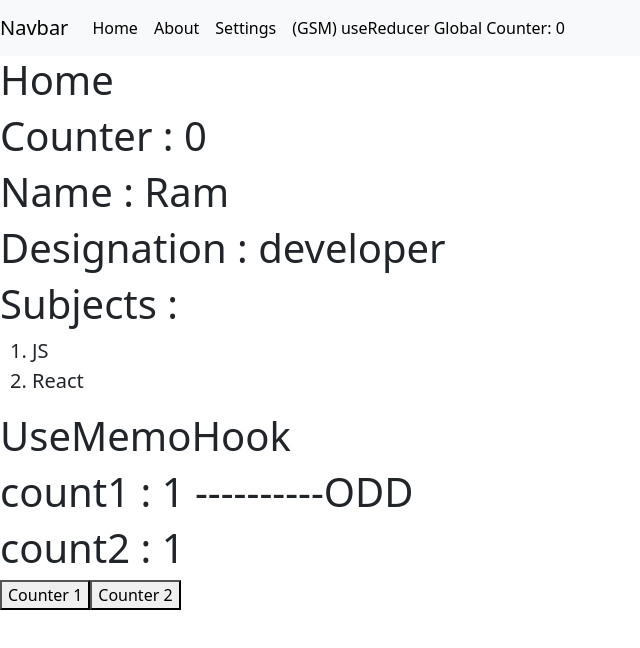
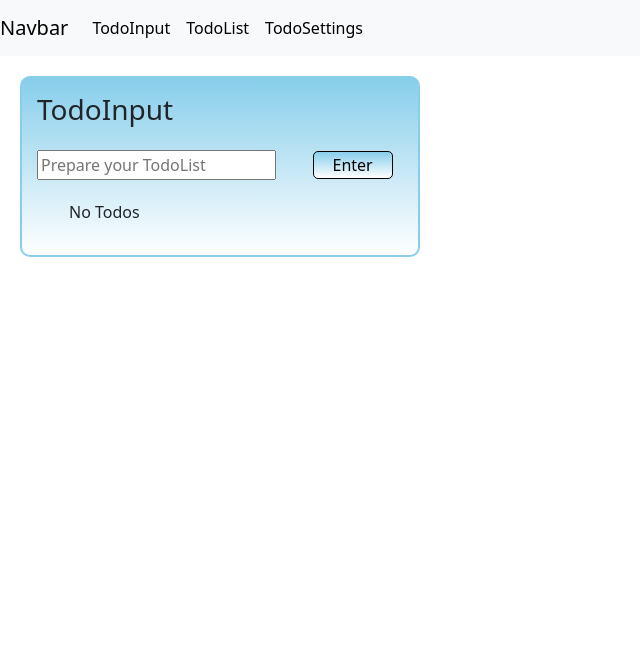
Before and after one commit to Jahnavi-dev/ReactFiles, a React (Create React App) app: page / in a window 1280 px wide. Shown: the top 648 px of the page, without its empty margins (0-640 px from the left). Built offline with nearby package versions, Linux system fonts and the light colour scheme.

Commit message:
Todo with useReducer GSM

```diff
--- a/src/App.js
+++ b/src/App.js
@@ -1,15 +1,10 @@
 import React from "react"
-import RoutingURH from "./Components/functional/Hooks/useReducerHooks/routingURH"
-
-
-
+import TodoRouting from "./Components/functional/Global-Todo/todoRout"
 
 const App=()=>{
-
       return(
       <React.Fragment>
-        <RoutingURH/>
-
+        <TodoRouting/>
       </React.Fragment>
     )
 }
--- /dev/null
+++ b/src/Components/functional/Global-Todo/todo.css
@@ -0,0 +1,40 @@
+.main_cont{
+    background-image: linear-gradient(to bottom,skyblue,white);
+    width: 400px;
+    margin: 20px;
+    padding:15px;
+    border: 2px solid skyblue;
+    border-radius: 10px;
+}
+
+.inputEleStyle{
+    margin-top: 15px;
+}
+
+.Enter{
+    background-image: linear-gradient(to bottom,skyblue,white);
+    border: 1px solid black;
+    border-radius: 5px;
+    margin-left:10%;
+    width:80px
+}
+
+.list_cont{
+    margin-top: 20px;
+}
+
+.liEle{
+    margin-top: 10px;
+}
+
+.listBtns{
+    border:1px solid black;
+    border-radius: 5px;
+    margin-right: 13%;
+}
+
+.flex_cont{
+    display: flex;
+    flex-direction: row;
+    justify-content: space-between;
+}
--- /dev/null
+++ b/src/Components/functional/Global-Todo/todoInput.js
@@ -0,0 +1,45 @@
+import React, { useContext } from "react"
+import TodoNav from "./todoNav";
+import { TodoInfo } from "./todoRout";
+import "./todo.css"
+
+const TodoInput=()=>{
+    const {currectSate, addTodo, removeTodo}=useContext(TodoInfo)
+    console.log(currectSate, "In TodoInput page")
+
+    const enterAction=()=>{
+        let inputEle=document.getElementById("inputEle")
+        addTodo(inputEle.value)
+        inputEle.value="";
+    }
+
+    const deleteAction=(index)=>{
+        console.log(index, "In todoInput-deleteAction")
+        removeTodo(index)
+    }
+
+    return(
+        <React.Fragment>
+            <TodoNav/>
+            <div className="main_cont">
+            <h3>TodoInput</h3>
+            <input type="text" id="inputEle"  className="inputEleStyle" placeholder="Prepare your TodoList"/>
+            <button className="Enter" onClick={enterAction}>Enter</button>
+            <ol className="list_cont">
+                {currectSate.todoList.length===0?
+                 <p>No Todos</p>:
+                 currectSate.todoList.map((eachTodo, index)=>{
+                    return(<li key={index} className="liEle">
+                        <div className="flex_cont">
+                            <span>{eachTodo}</span>
+                            <button className="listBtns" onClick={()=>deleteAction(index)}>Delete</button>
+                        </div>
+                        </li>)
+                 })
+                 }
+            </ol>
+            </div>
+        </React.Fragment>
+    )
+}
+export default TodoInput;
--- /dev/null
+++ b/src/Components/functional/Global-Todo/todoNav.js
@@ -0,0 +1,45 @@
+import React from "react"
+import { Link } from "react-router-dom";
+
+const TodoNav=()=>{
+    const LinkStyle={
+        textDecoration:"none",
+        color:"black",
+    }
+
+    return(
+        <React.Fragment>
+            <nav className="navbar navbar-expand-lg navbar-light bg-light">
+            <a className="navbar-brand" href="#">
+                Navbar
+            </a>
+            <button
+                className="navbar-toggler"
+                type="button"
+                data-toggle="collapse"
+                data-target="#navbarNav"
+                aria-controls="navbarNav"
+                aria-expanded="false"
+                aria-label="Toggle navigation"
+            >
+                <span className="navbar-toggler-icon" />
+            </button>
+            <div className="collapse navbar-collapse" id="navbarNav">
+                <ul className="navbar-nav">
+                <li className="nav-item active nav-link">
+                    <Link to={"/"} style={LinkStyle}>TodoInput</Link>
+                </li>
+                <li className="nav-item active nav-link">
+                    <Link to={"/TodoList"} style={LinkStyle}>TodoList</Link>
+                </li>
+                <li className="nav-item active nav-link">
+                    <Link to={"/TodoSettings"} style={LinkStyle}>TodoSettings</Link>
+                </li>
+                </ul>
+            </div>
+            </nav>
+        </React.Fragment>
+    )
+}
+
+export default TodoNav;
--- /dev/null
+++ b/src/Components/functional/Global-Todo/todoReducer.js
@@ -0,0 +1,38 @@
+const initialState={
+    todoList:[]
+}
+
+export default initialState;
+
+export const ReducerFun=(state,action)=>{
+    switch(action.type){
+        case "ADD_TODO":
+            return {
+                ...state,
+                todoList:[...state.todoList, action.payload]
+            }
+        case "REMOVE_TODO":
+            console.log(action.payload, "ReducerFun")
+            const newTodoList=state.todoList.filter((eachTodo, index)=>{
+                if(index!==action.payload){
+                    return eachTodo
+                }
+            })
+            return({...state,todoList:newTodoList})
+
+        case "UPDATE_TODO":
+            console.log(action.payload, "ReducerFun")
+            const updatedTodoList=state.todoList.map((eachTodo, index)=>{
+                if(index===action.payload){
+                    return action.payload1
+                }
+                else{
+                    return eachTodo
+                }
+            })
+            return({...state,todoList:updatedTodoList})
+
+        default: return state
+    }
+
+}
--- /dev/null
+++ b/src/Components/functional/Global-Todo/todoRout.js
@@ -0,0 +1,51 @@
+import React, { createContext, useReducer } from "react"
+import { BrowserRouter, Route, Routes } from "react-router-dom"
+import TodoInput from "./todoInput";
+import TodoList from "./todolist";
+import TodoSettings from "./todoSettings";
+import initialState, { ReducerFun } from "./todoReducer";
+
+
+export const TodoInfo=createContext()
+const TodoRouting=()=>{
+    const [currectSate, dispatch]=useReducer(ReducerFun, initialState)
+    console.log(currectSate, "In TodoRouting page")
+
+    const addTodo=(todo)=>{
+        dispatch({
+            type:"ADD_TODO",
+            payload:todo
+        })
+    }
+    const removeTodo=(index)=>{
+        console.log(index, "In todoRout-removeTodo")
+        dispatch({
+            type:"REMOVE_TODO",
+            payload:index
+        })
+    }
+
+    const updateTodo=(index, updatingTodo)=>{
+        console.log(index, "In todoRout-removeTodo")
+        dispatch({
+            type:"UPDATE_TODO",
+            payload:index,
+            payload1:updatingTodo
+        })
+    }
+    return(
+        <React.Fragment>
+            <TodoInfo.Provider value={{currectSate, addTodo, removeTodo, updateTodo}}>
+            <BrowserRouter>
+            <Routes>
+                <Route path="/" Component={TodoInput} ></Route>
+                <Route path="/TodoList" Component={TodoList} ></Route>
+                <Route path="/TodoSettings" Component={TodoSettings} ></Route>
+            </Routes>
+            </BrowserRouter>
+            </TodoInfo.Provider>
+        </React.Fragment>
+    )
+}
+
+export default TodoRouting;
--- /dev/null
+++ b/src/Components/functional/Global-Todo/todoSettings.js
@@ -0,0 +1,39 @@
+import React, { useContext } from "react"
+import TodoNav from "./todoNav";
+import { TodoInfo } from "./todoRout";
+const TodoSettings=()=>{
+    const {currectSate, removeTodo, updateTodo}=useContext(TodoInfo)
+
+    const deleteInTodoSettings=(index)=>{
+        removeTodo(index)
+    }
+    const updateInTodoSettings=(index)=>{
+        const inputEle1=document.getElementById("inputEle1")
+        const value=inputEle1.value
+        updateTodo(index,value)
+    }
+    return(
+        <React.Fragment>
+            <TodoNav/>
+            <div className="main_cont">
+            <h2>TodoSettings</h2>
+            <input type="text" id="inputEle1"  className="inputEleStyle" placeholder="Prepare your TodoList"/>
+            <ol className="list_cont">
+                {currectSate.todoList.length===0?
+                 <p>No Todos</p>:
+                 currectSate.todoList.map((eachTodo, index)=>{
+                    return(<li key={index} className="liEle">
+                        <div className="flex_cont">
+                            <span>{eachTodo}</span>
+                            <button className="listBtns" onClick={()=>deleteInTodoSettings(index)}>Delete</button>
+                            <button className="listBtns" onClick={()=>updateInTodoSettings(index)}>Update</button>
+                        </div>
+                        </li>)
+                 })
+                 }
+            </ol>
+            </div>
+        </React.Fragment>
+    )
+}
+export default TodoSettings;
--- /dev/null
+++ b/src/Components/functional/Global-Todo/todolist.js
@@ -0,0 +1,33 @@
+import React, { useContext } from "react"
+import TodoNav from "./todoNav";
+import { TodoInfo } from "./todoRout";
+import "./todo.css"
+
+const TodoList=()=>{
+    const {currectSate, removeTodo}=useContext(TodoInfo)
+    const deleteInTodoList=(index)=>{
+        removeTodo(index)
+    }
+    return(
+        <React.Fragment>
+            <TodoNav/>
+            <div className="main_cont">
+            <h2>TodoList</h2>
+            <ol className="list_cont">
+                {currectSate.todoList.length===0?
+                 <p>No Todos</p>:
+                 currectSate.todoList.map((eachTodo, index)=>{
+                    return(<li key={index} className="liEle">
+                        <div className="flex_cont">
+                            <span>{eachTodo}</span>
+                            <button className="listBtns" onClick={()=>deleteInTodoList(index)}>Delete</button>
+                        </div>
+                        </li>)
+                 })
+                 }
+            </ol>
+            </div>
+        </React.Fragment>
+    )
+}
+export default TodoList;
```
